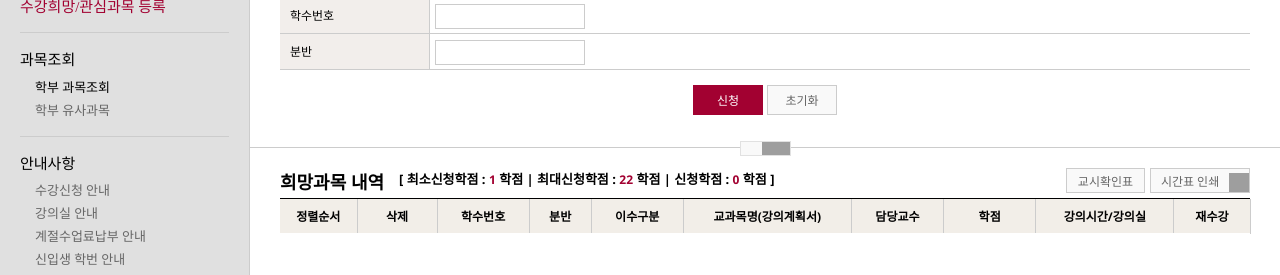
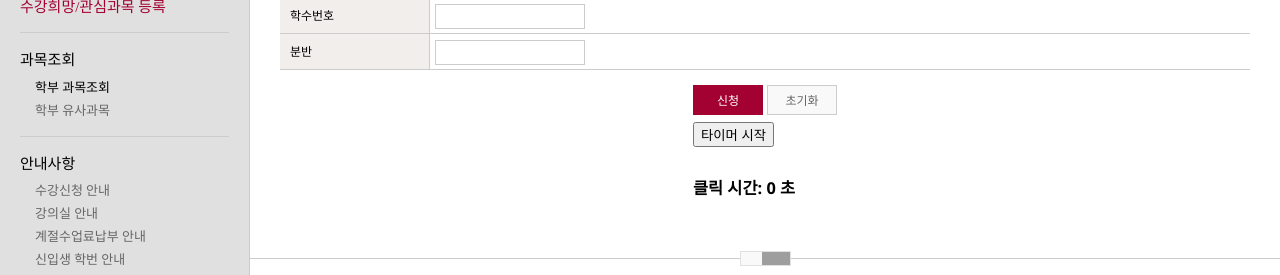
Before and after one commit to k9yuw/BCC_sugang, a Next.js app: page /preferredCourses in a window 1280 px wide. Both pictures are taken after a click on the element "학수번호 입력하여 신청". Shown: the part 138-413 px from the top of the page. Built offline with nearby package versions, Linux system fonts and the light colour scheme; grey boxes are pictures that could not be loaded; a web font is replaced by a local one.

Commit message:
:wrench: recovered previous ClickGame

```diff
--- a/app/components/BodyTop.tsx
+++ b/app/components/BodyTop.tsx
@@ -1,5 +1,6 @@
 import { ChangeEvent, MouseEvent, useState } from "react";
 import { major } from "../data/major";
+import ClickGame from "./enrollment/ClickGame.js";
 import { usePathname } from "next/navigation";
 import PreferredTimeTable from "./table/preferredTimeTable/preferredTimeTable";
 
@@ -359,7 +360,8 @@ export default function BodyTop() {
           justifyContent: "center",
         }}
       >
-        <button
+{/*
+        <button>
           onClick={onRegisterClick}
           style={{
             height: 30,
@@ -373,9 +375,10 @@ export default function BodyTop() {
             cursor: "pointer", paddingTop: "0px",
           }}
         >
-          신청
-        </button>
-        <button
+        신청
+        </button> */}
+        <ClickGame/>
+        {/* <button
           style={{
             height: 30,
             width: 70,
@@ -391,7 +394,7 @@ export default function BodyTop() {
           }}
         >
           초기화
-        </button>
+        </button> */}
       </div>
     </div>
   );
--- a/app/components/enrollment/ClickGame.js
+++ b/app/components/enrollment/ClickGame.js
@@ -1,8 +1,6 @@
 import {useState, useEffect} from "react";
-// import SuccessOrFail from "./SuccessOrFail";
 import ResultPopUp from "./ResultPopUp";
 import WaitingPopUp from "./WatingPopUp";
-import useClock from '../../hooks/useClock';
 
 //신청 버튼
 function ClickGame(){
@@ -16,16 +14,16 @@ function ClickGame(){
   const [startText, setStartText] = useState("타이머 시작");
   //시작 클릭 시 타이머(시간측정) 시작
   const startSugang = () => {
-    const time = new Date(2024, 1, 13, 10, 0, 0);
+    const time = new Date();
     setStartTime(time.getTime());
     setClickTime(0);
     setStartText("다시 시작");
   };
   //신청 클릭 시 시작 시간과의 차(밀리초) 계산
-  const { date } = useClock();
-  const tempTime = date;
   const onClick = () => {
+    const tempTime = new Date();
     setClickTime(tempTime.getTime());
+
   };
   const timeTaken = clickTime - startTime
   console.log(`시작 ${startTime}`);
@@ -36,19 +34,52 @@ function ClickGame(){
 	return (
 		<div>
       <div>
+        <button
+          style={{height: 30,
+            width: 70,
+            fontSize: 12,
+            backgroundColor: "#a20131",
+            border: 0,
+            color: "#fff",
+            marginTop: "14.5px",
+            marginRight: 3,
+            cursor: "pointer",
+            paddingTop: "0px",
+          }}
+          onClick={onClick}>
+            신청
+        </button>
+        <button
+          style={{
+            height: 30,
+            width: 70,
+            fontSize: 12,
+            border: 1,
+            backgroundColor: "#f9f9f9",
+            borderStyle: "solid",
+            borderColor: "#ccc",
+            marginTop: "14.5px",
+            marginLeft: 1,
+            color: "#666",
+            cursor: "pointer",  paddingTop: "0px",
+          }}
+        >
+          초기화
+        </button>
+        <div>
         <button onClick={startSugang}>{startText}</button>
       </div>
-      <div>
-        <button onClick={onClick}>신청</button>
-        {(clickTime !=0 && timeTaken< 1000) ? <ResultPopUp resultType = "toEarly"/> : null}
-        {(clickTime !=0 && timeTaken >= 1000) ? <WaitingPopUp timeTaken={timeTaken} rand={Math.random()}/> : null}
+        {(startTime != 0 && clickTime !=0 && timeTaken< 1000) ? <ResultPopUp resultType = "toEarly"/> : null}
+        {(startTime != 0 && clickTime !=0 && timeTaken > 1000) ? <WaitingPopUp timeTaken={timeTaken} rand={Math.random()}/> : null}
       </div>
       <div>
-        <h3>클릭 시간: {timeTaken/1000} 초</h3>
+        <h3>클릭 시간: {(startTime != 0 && clickTime !=0 && timeTaken) >0 ? timeTaken/1000 : 0} 초</h3>
       </div>
     </div>
 	);
 }
 
 
+
+
 export default ClickGame;
--- a/app/components/enrollment/ResultPopUp.js
+++ b/app/components/enrollment/ResultPopUp.js
@@ -12,7 +12,7 @@ function ResultPopUp({resultType}) {
 		},
 		content:{
 			backgroundColor: "rgb(228,228,228)",
-			width:"550px",
+			width:"500px",
 			height: "230px",
 			margin: "auto",
 			borderRadius: "8px",
@@ -43,8 +43,8 @@ function ResultPopUp({resultType}) {
 			backgroundColor:"rgb(228,228,228)",
 			borderRadius: "8px",
 			margin: "0",
-			width:"550px",
-			height: "230px",
+			width:"100%",
+			height: "100%",
 			display: "flex",
 			flexDirection: "column",
 			alignItems: "stretch",
@@ -52,17 +52,17 @@ function ResultPopUp({resultType}) {
 			<h3 style={{margin: "10px", textAlign:"left"}}>
 				<strong>알림</strong>
 			</h3>
-			<hr style={{marginTop: "15px", width: "95%", height: "2px", backgroundColor: "rgba(0,0,0,0.05)", border: "0",}}/>
+			<hr style={{marginTop: "10px", width: "95%", height: "2px", backgroundColor: "rgba(0,0,0,0.05)", border: "0",}}/>
 			<div style={{
 				margin: "20px 10px",
-				paddingTop: "5px",
+				paddingTop: "0px",
 				textAlign: "left",
 				fontSize: "14",
 			}}>
 				{textValueKR}<br/>
 				{textValueEN}
 			</div>
-			<hr style={{marginTop: "25px", marginBottom: "10px", width: "95%", height: "2px", backgroundColor: "rgba(0,0,0,0.05)", border: "0",}}/>
+			<hr style={{marginTop: "10px", width: "95%", height: "2px", backgroundColor: "rgba(0,0,0,0.05)", border: "0",}}/>
 			<div style={{
 				margin: "auto"
 			}}>
--- a/app/components/enrollment/WatingPopUp.js
+++ b/app/components/enrollment/WatingPopUp.js
@@ -19,11 +19,11 @@ function WaitingPopUp({timeTaken, rand}) {
 			backgroundColor: "rgba(0,0,0,0.1)",
 		},
 		content:{
-			backgroundColor: "rgba(0,0,0,0.05)",
-			width:"550px",
+			backgroundColor: "#EBF0EF",
+			width:"500px",
 			height: "230px",
 			margin: "auto",
-			borderRadius: "8px",
+			borderRadius: "7px",
 			borderColor: "rgba(0,0,0,0.1)",
 			boxShadow: "0, 2px 4px rgba(0,0,0,0.2)",
 			padding: "8px",
@@ -68,11 +68,13 @@ function WaitingPopUp({timeTaken, rand}) {
 			backgroundColor:"white",
 			borderRadius: "5px",
 			margin: 0,
-			width:"550px",
-			height: "230px",
+			width:"100%",
+			height: "100%",
 			display: "flex",
 			flexDirection: "column",
 			alignItems: "stretch",
+			letterSpacing: "1px",
+			wordSpacing: "1px",
 		}}>
 			<h3 style={{color: "rgb(23,62,110)",margin: 0, paddingTop: 30, paddingLeft:30}}>
 				서비스 접속대기 중입니다.
@@ -103,18 +105,18 @@ function WaitingPopUp({timeTaken, rand}) {
 				margin: "auto",
 				marginTop: "10px",
 				width: "90%",
-				height: "110px",
+				height: "95px",
 				borderRadius: "2px",
-				fontSize: "14px",
+				fontSize: "13px",
 			}}>
 				<div style={{
 					margin: "10px",
 				}}>
-					고객님 앞에
-					<strong>{peopleInfront}</strong>명, 뒤에
-					<strong>{peopleBack}</strong>명의 대기자가 있습니다.<br/>
+					고객님
+					앞에 <strong>{peopleInfront}</strong>명,
+					뒤에 <strong>{peopleBack}</strong>명의 대기자가 있습니다.<br/>
 					현재 접속 사용자가 많아 대기 중이며, 잠시만 기다리시면<br/>
-					서비스로 자동 접속됩니다.
+					서비스로 자동 접속 됩니다.
 				</div>
 				<div style={{
 					color: "rgb(37,80,161)",
--- a/package.json
+++ b/package.json
@@ -9,11 +9,13 @@
     "lint": "next lint"
   },
   "dependencies": {
+    "@types/react-modal": "^3.16.3",
     "fetch": "^1.1.0",
     "next": "14.0.4",
     "node-fetch": "^3.3.2",
     "react": "^18",
-    "react-dom": "^18"
+    "react-dom": "^18",
+    "react-modal": "^3.16.1"
   },
   "devDependencies": {
     "@fortawesome/fontawesome-svg-core": "^6.5.1",
```
Also changed, not shown: app/components/enrollment/SugangButton.js (+19 -1 lines), 1 other file (tests, documents, lock files or other folders).
